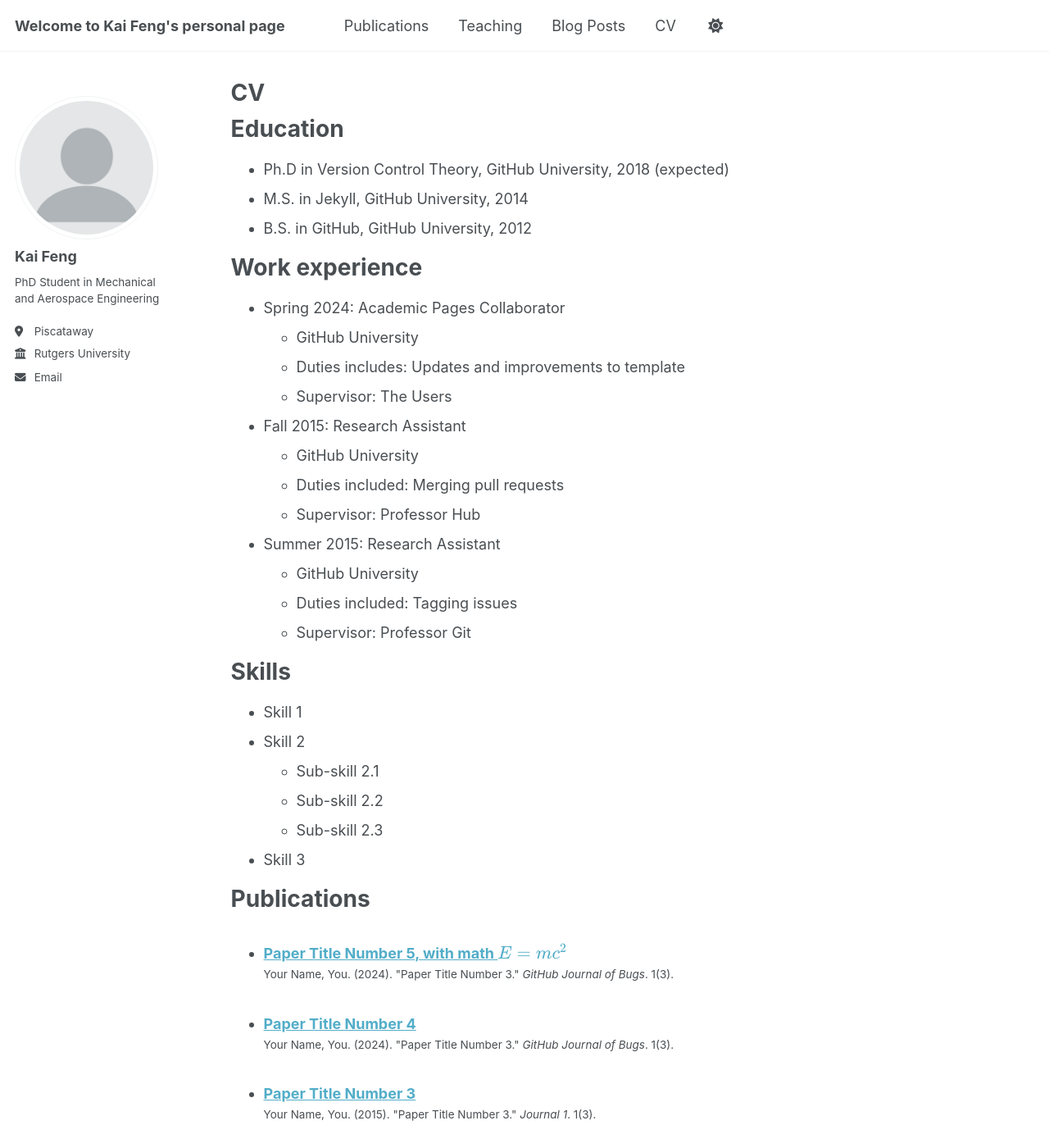
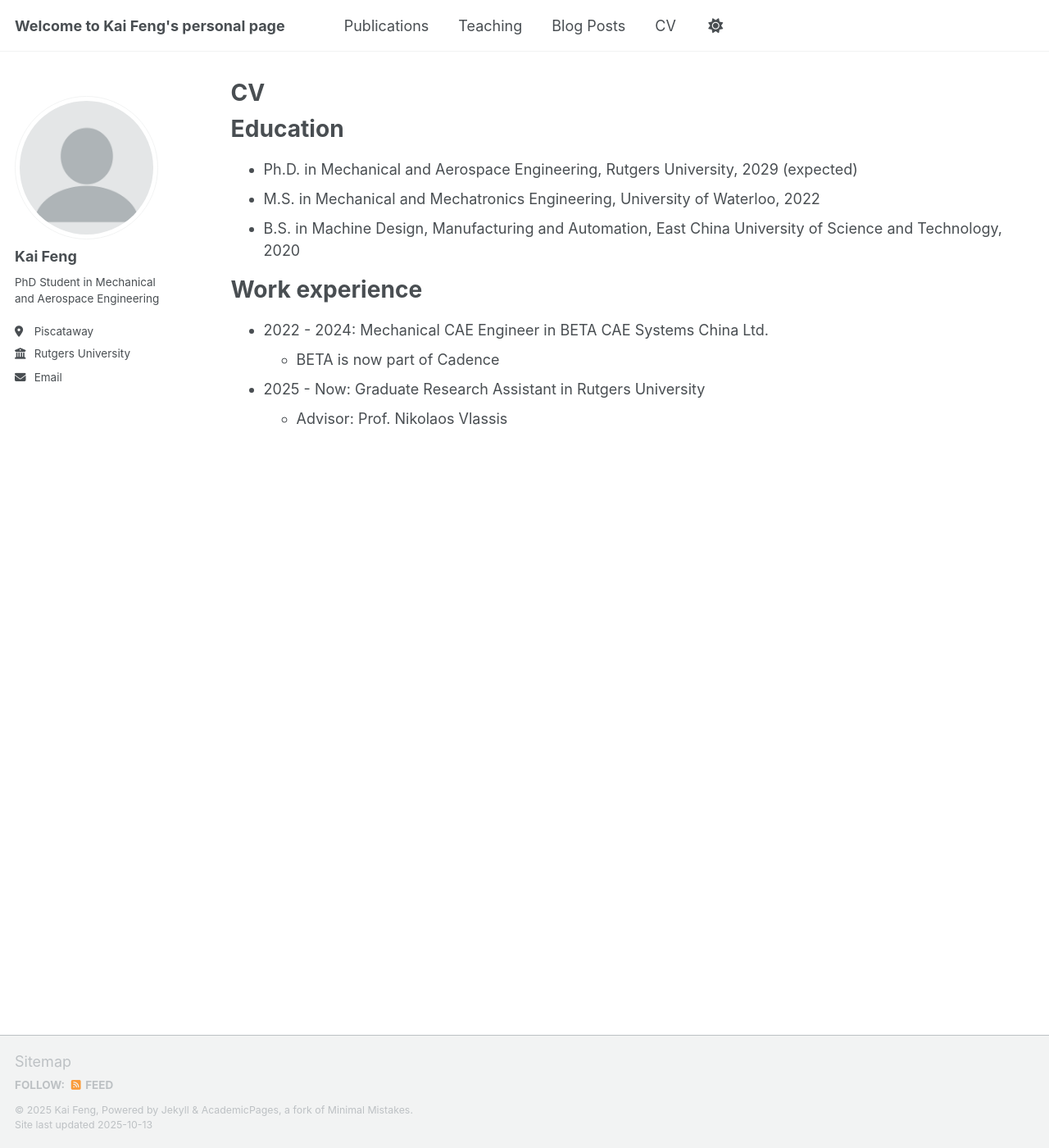
Before and after one commit to kf600/kf600.github.io, a Jekyll site: the page built from _pages/cv.md, in a window 1280 px wide and 1400 px high. Shown: the whole window at 82% size. Built offline with Jekyll 4.4.1, drawn with Linux system fonts in a browser that asks for light colours; a script that is not in the unit is left out; some of the changed text lies outside the part shown.

Commit message:
Update cv.md

```diff
--- a/_pages/cv.md
+++ b/_pages/cv.md
@@ -11,54 +11,14 @@ redirect_from:
 
 Education
 ======
-* Ph.D in Version Control Theory, GitHub University, 2018 (expected)
-* M.S. in Jekyll, GitHub University, 2014
-* B.S. in GitHub, GitHub University, 2012
+* Ph.D. in Mechanical and Aerospace Engineering, Rutgers University, 2029 (expected)
+* M.S. in Mechanical and Mechatronics Engineering, University of Waterloo, 2022
+* B.S. in Machine Design, Manufacturing and Automation, East China University of Science and Technology, 2020
 
 Work experience
 ======
-* Spring 2024: Academic Pages Collaborator
-  * GitHub University
-  * Duties includes: Updates and improvements to template
-  * Supervisor: The Users
+* 2022 - 2024: Mechanical CAE Engineer in BETA CAE Systems China Ltd.
+  * BETA is now part of Cadence
 
-* Fall 2015: Research Assistant
-  * GitHub University
-  * Duties included: Merging pull requests
-  * Supervisor: Professor Hub
-
-* Summer 2015: Research Assistant
-  * GitHub University
-  * Duties included: Tagging issues
-  * Supervisor: Professor Git
-
-Skills
-======
-* Skill 1
-* Skill 2
-  * Sub-skill 2.1
-  * Sub-skill 2.2
-  * Sub-skill 2.3
-* Skill 3
-
-Publications
-======
-  <ul>{% for post in site.publications reversed %}
-    {% include archive-single-cv.html %}
-  {% endfor %}</ul>
-
-Talks
-======
-  <ul>{% for post in site.talks reversed %}
-    {% include archive-single-talk-cv.html  %}
-  {% endfor %}</ul>
-
-Teaching
-======
-  <ul>{% for post in site.teaching reversed %}
-    {% include archive-single-cv.html %}
-  {% endfor %}</ul>
-
-Service and leadership
-======
-* Currently signed in to 43 different slack teams
+* 2025 - Now: Graduate Research Assistant in Rutgers University
+  * Advisor: Prof. Nikolaos Vlassis
```
